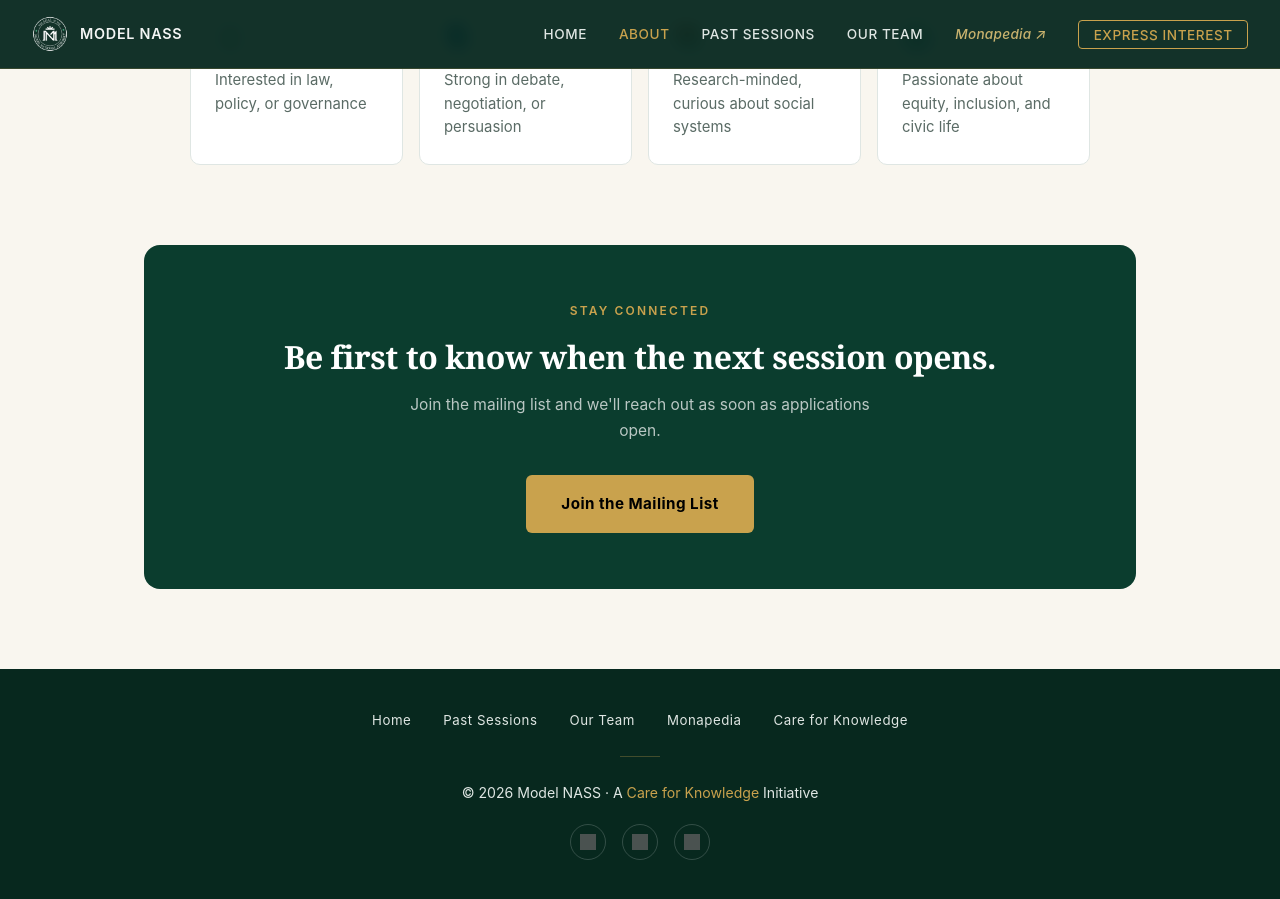
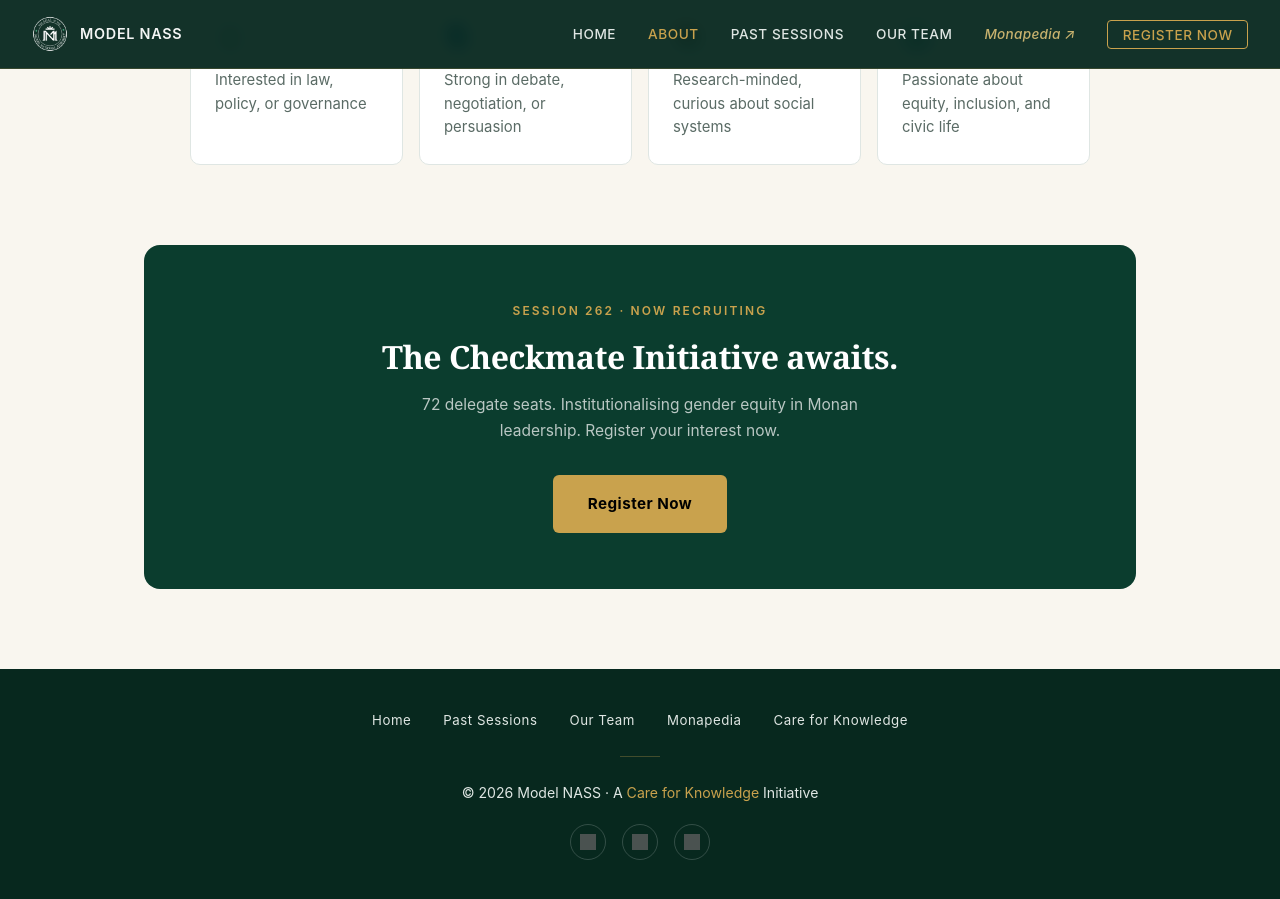
Before and after one commit to JoshuaOlu/modelnass, a Jekyll site: the page built from about/index.html, in a window 1280 px wide and 900 px high, scrolled down 3884 px. Built offline with Jekyll 4.4.1, drawn with Linux system fonts in a browser that asks for light colours; grey boxes are pictures that could not be loaded.

Commit message:
Back to recruiting

```diff
--- a/_data/current_session.yml
+++ b/_data/current_session.yml
@@ -25,7 +25,7 @@
 # STATUS OPTIONS: recruiting | upcoming | just_happened | between
 # ═══════════════════════════════════════════════════════════════
 
-status: "between"
+status: "recruiting"
 
 number: 262
 name: "The Checkmate Initiative"
```
